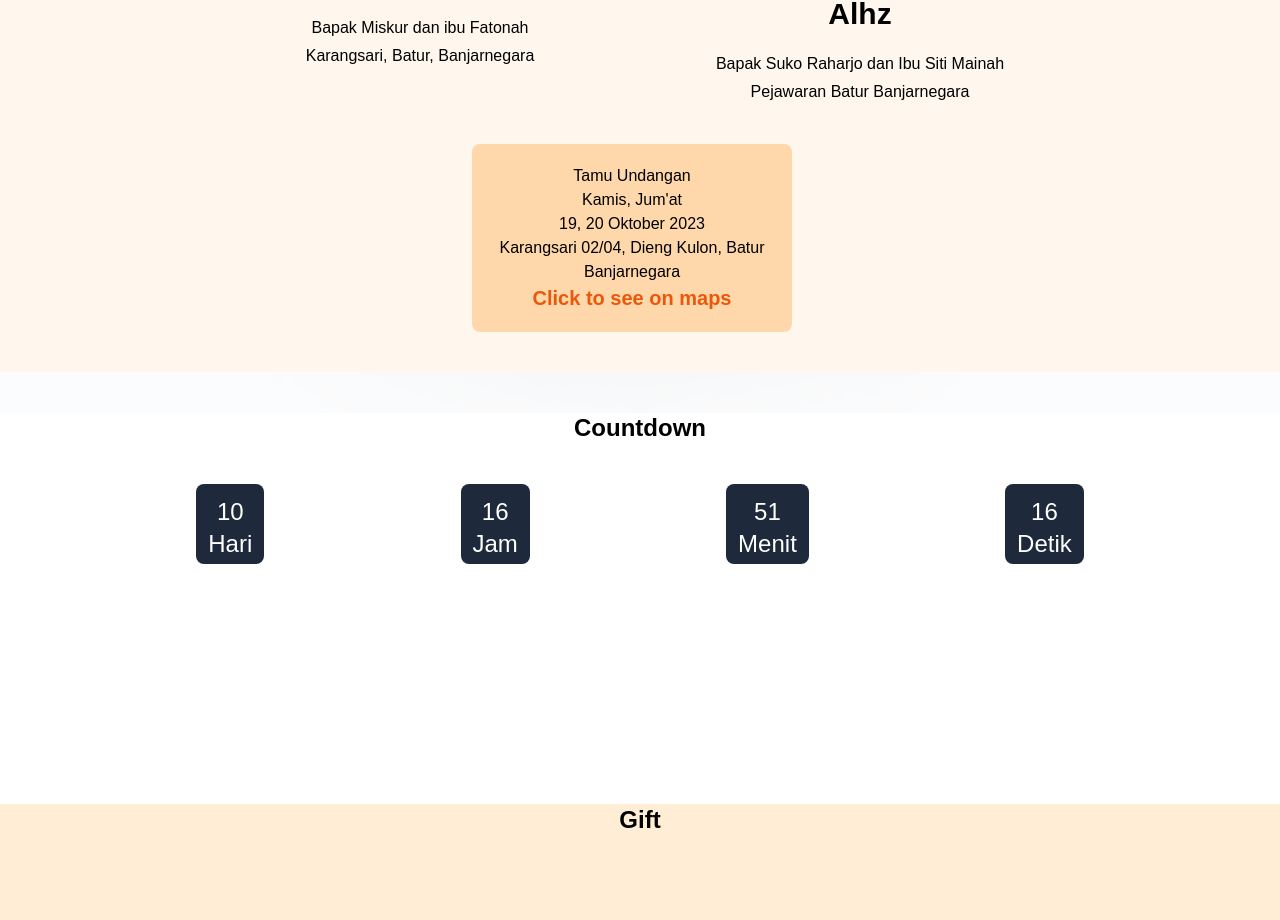
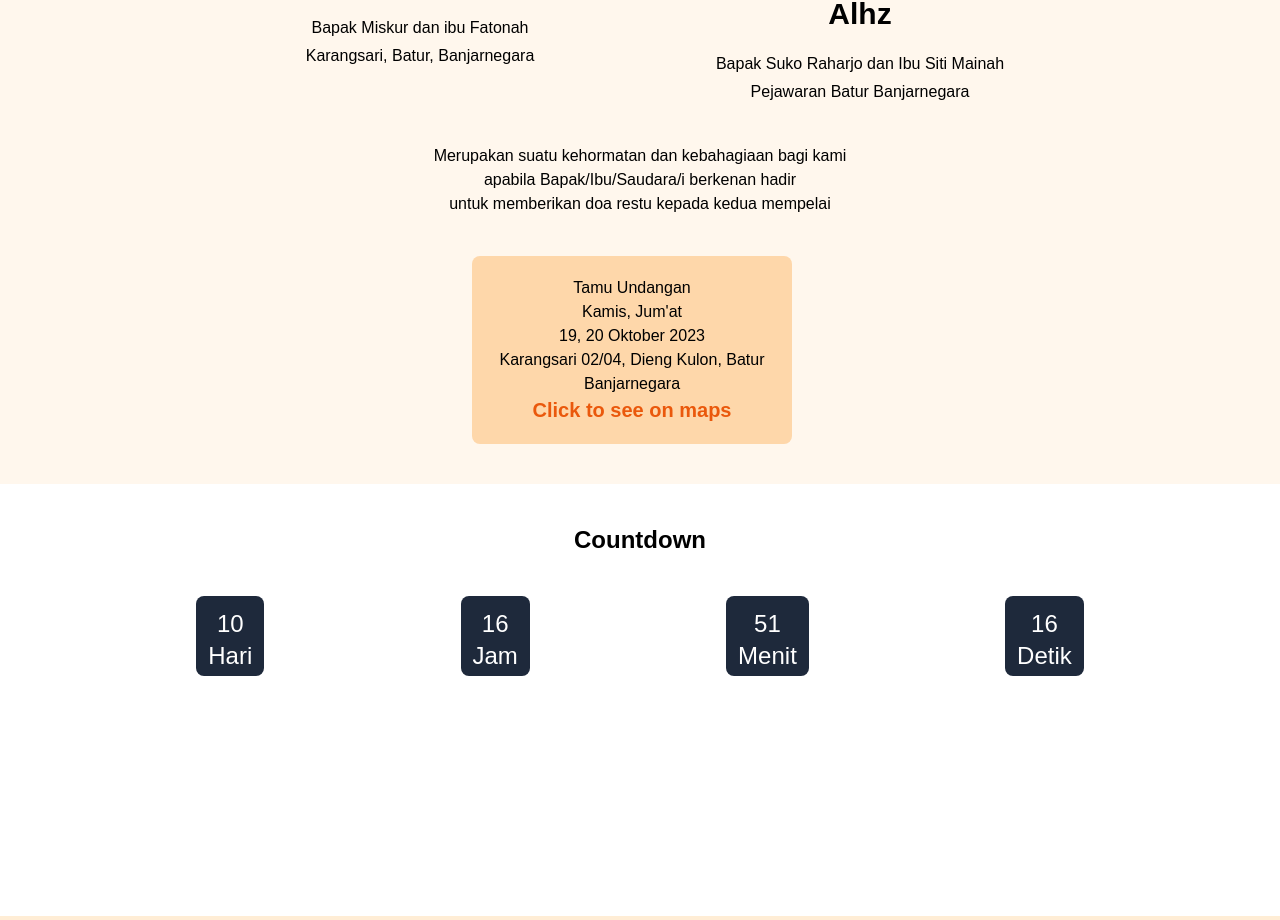
Before and after one commit to rojiloro/wedding-fe, a React (Vite) app: page /landing in a window 1280 px wide. Shown: the part 1352-2272 px from the top of the page. Built offline with nearby package versions, Linux system fonts and the light colour scheme; no server answers; a web font is replaced by a local one.

Commit message:
ucapan on maps

```diff
--- a/src/components/detail.jsx
+++ b/src/components/detail.jsx
@@ -45,6 +45,11 @@ function Detail() {
               <p className="mt-1">Pejawaran Batur Banjarnegara</p>
             </div>
           </div>
+          <div className="mt-10 text-center font-monserat">
+            <p>Merupakan suatu kehormatan dan kebahagiaan bagi kami</p>
+            <p>apabila Bapak/Ibu/Saudara/i berkenan hadir</p>
+            <p>untuk memberikan doa restu kepada kedua mempelai</p>
+          </div>
           <div className="flex justify-center mt-10">
             <div className="sm:w-1/4 font-monserat  text-center sm:p-5 p-3 mr-4 bg-orange-200 rounded-lg hover:scale-110 transition cursor-pointer">
               <Link target="_blank" to="https://maps.app.goo.gl/nEf5B3Ry99zR7V568">
```
